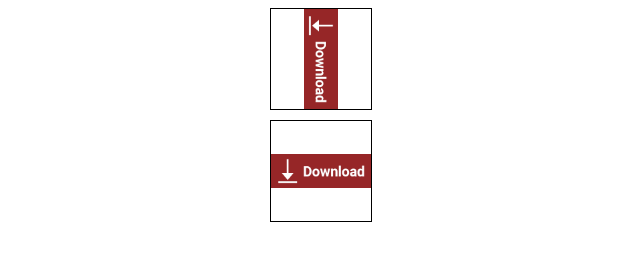
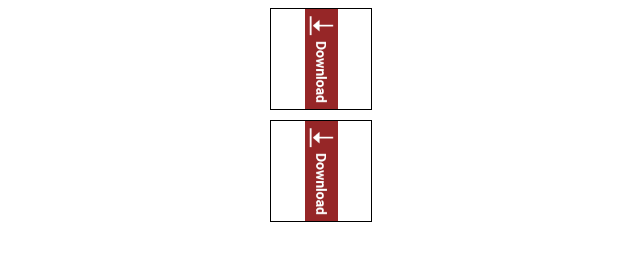
Before and after one commit to Abstrakcionist/Default_elements, a plain HTML site: page index.html in a window 1280 px wide. Shown: the whole page, without its empty margins (319-959 px from the left). Drawn offline with Linux system fonts and the light colour scheme.

Commit message:
решение бэкграунд

```diff
--- a/index.html
+++ b/index.html
@@ -8,7 +8,7 @@
     <link rel="stylesheet" href="styles.css">
 </head>
 <body>
-    <div class="obj"><img class="up-to-height" src="Icon-druck-100x300px — копия.png" alt=""></div>
-    <div class="obj"><img class="up-to-height" src="Icon-druck-100x300px.png" alt=""></div>
+    <div class="obj"></div>
+    <div class="obj"></div>
 </body>
 </html>
--- a/styles.css
+++ b/styles.css
@@ -13,9 +13,6 @@ body{
     display: flex;
     align-items: center;
     justify-content: center;
+    background: no-repeat center /contain url('Icon-druck-100x300px — копия.png');
+
 }
-
-.up-to-height{
-    max-width: 100%;
-    max-height: 100%;
-}
```
